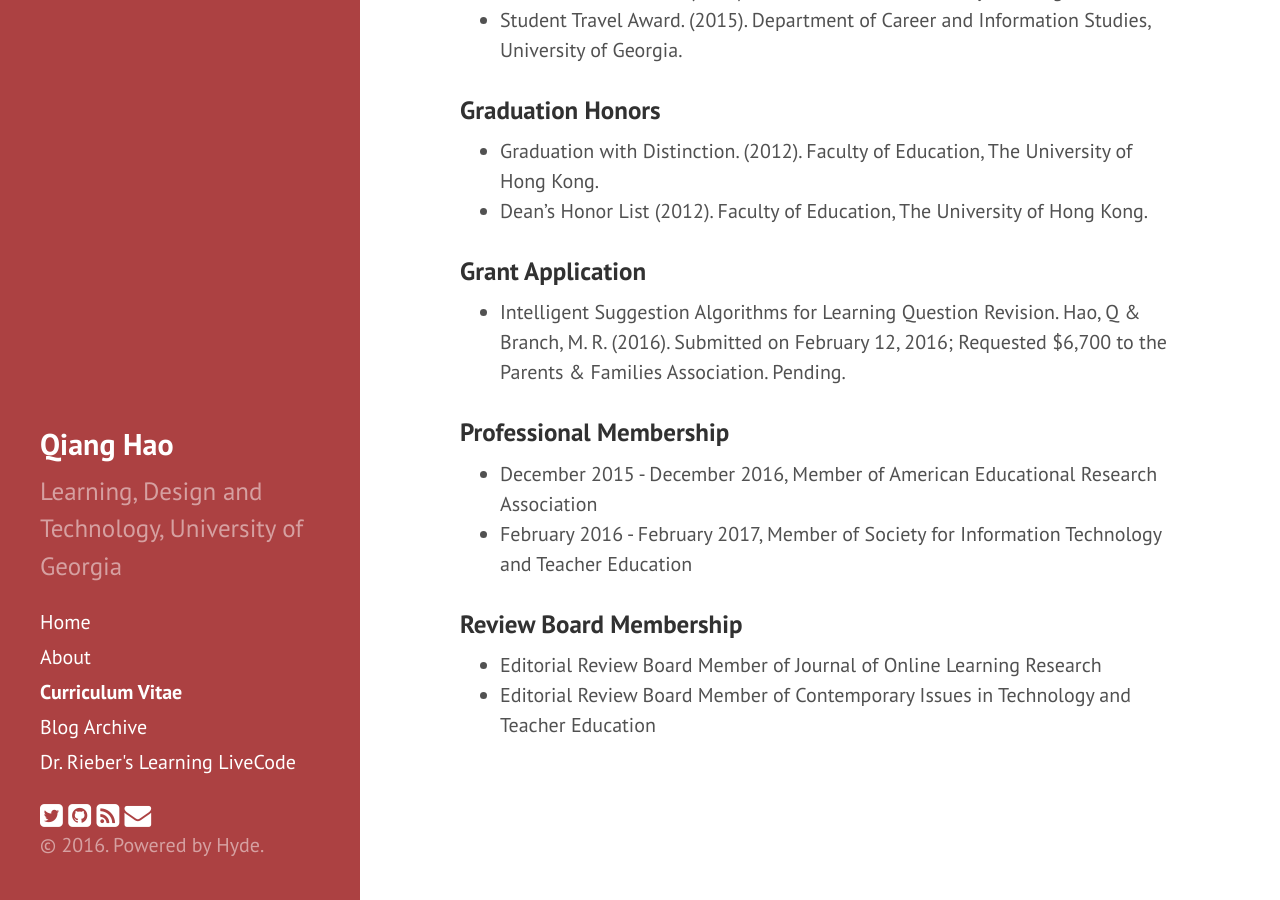
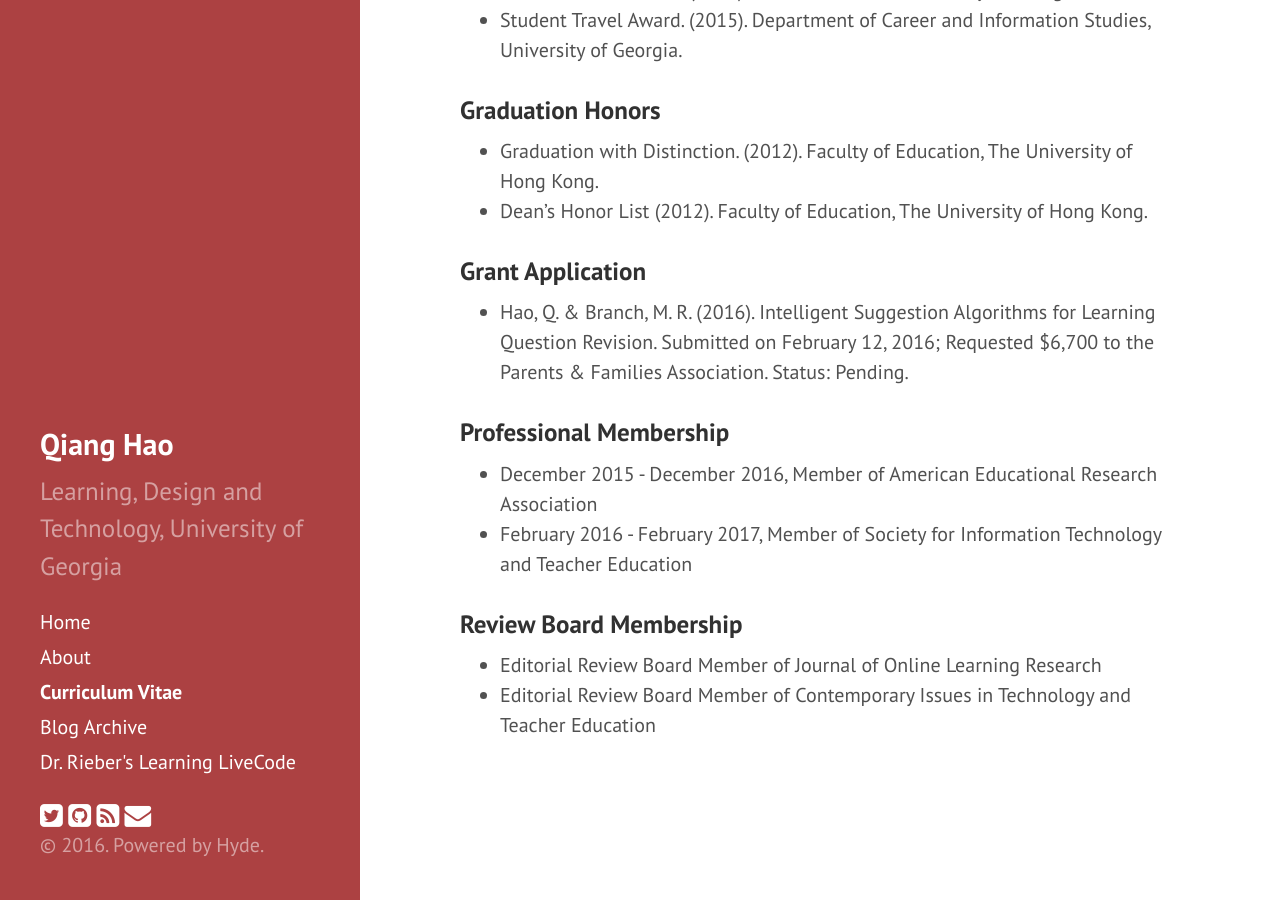
Before and after one commit to Neo-Hao/neo-hao.github.io, a Jekyll site: the page built from cv.md, in a window 1280 px wide and 900 px high, scrolled down 5024 px. Built offline with Jekyll 4.4.1, drawn with Linux system fonts in a browser that asks for light colours; nearby versions of some CDN libraries.

Commit message:
grant app update

```diff
--- a/cv.md
+++ b/cv.md
@@ -145,7 +145,7 @@ title: Curriculum Vitae
 
 ### Grant Application
 
-* Intelligent Suggestion Algorithms for Learning Question Revision. Hao, Q & Branch, M. R. (2016). Submitted on February 12, 2016; Requested $6,700 to the Parents & Families Association. Pending.
+* Hao, Q. & Branch, M. R. (2016). Intelligent Suggestion Algorithms for Learning Question Revision. Submitted on February 12, 2016; Requested $6,700 to the Parents & Families Association. Status: Pending.
 
 ### Professional Membership
 
```
